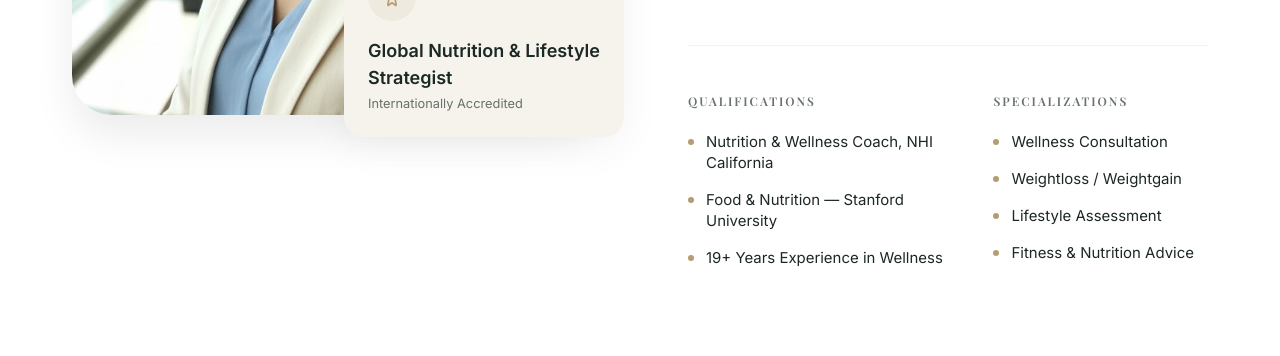
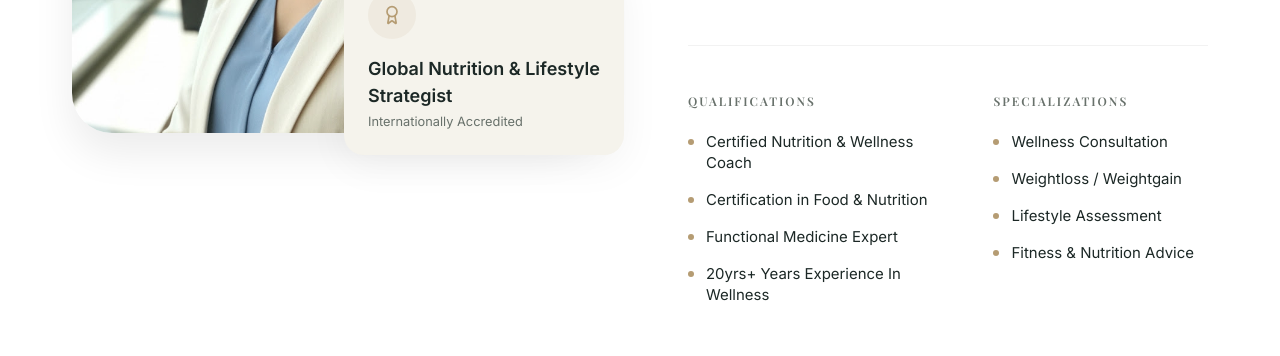
Before and after one commit to jithindevoffice-hue/nutrition-websie, a React (Vite) app: page / in a window 1280 px wide. Shown: the part 2540-2896 px from the top of the page. Built offline with nearby package versions, Linux system fonts and the light colour scheme; a web font is replaced by a local one.

Commit message:
refactor: update professional qualifications and experience in AboutSection

```diff
--- a/src/components/AboutSection.tsx
+++ b/src/components/AboutSection.tsx
@@ -46,9 +46,10 @@ export const AboutSection = () => {
                         <div className={styles.infoColumn}>
                             <h4 className={styles.infoTitle}>QUALIFICATIONS</h4>
                             <ul className={styles.infoList}>
-                                <li>Nutrition & Wellness Coach, NHI California</li>
-                                <li>Food & Nutrition — Stanford University</li>
-                                <li>19+ Years Experience in Wellness</li>
+                                <li>Certified Nutrition & Wellness Coach</li>
+                                <li>Certification in Food & Nutrition</li>
+                                <li>Functional Medicine Expert</li>
+                                <li>20yrs+ Years Experience In Wellness</li>
                             </ul>
                         </div>
                         <div className={styles.infoColumn}>
```
